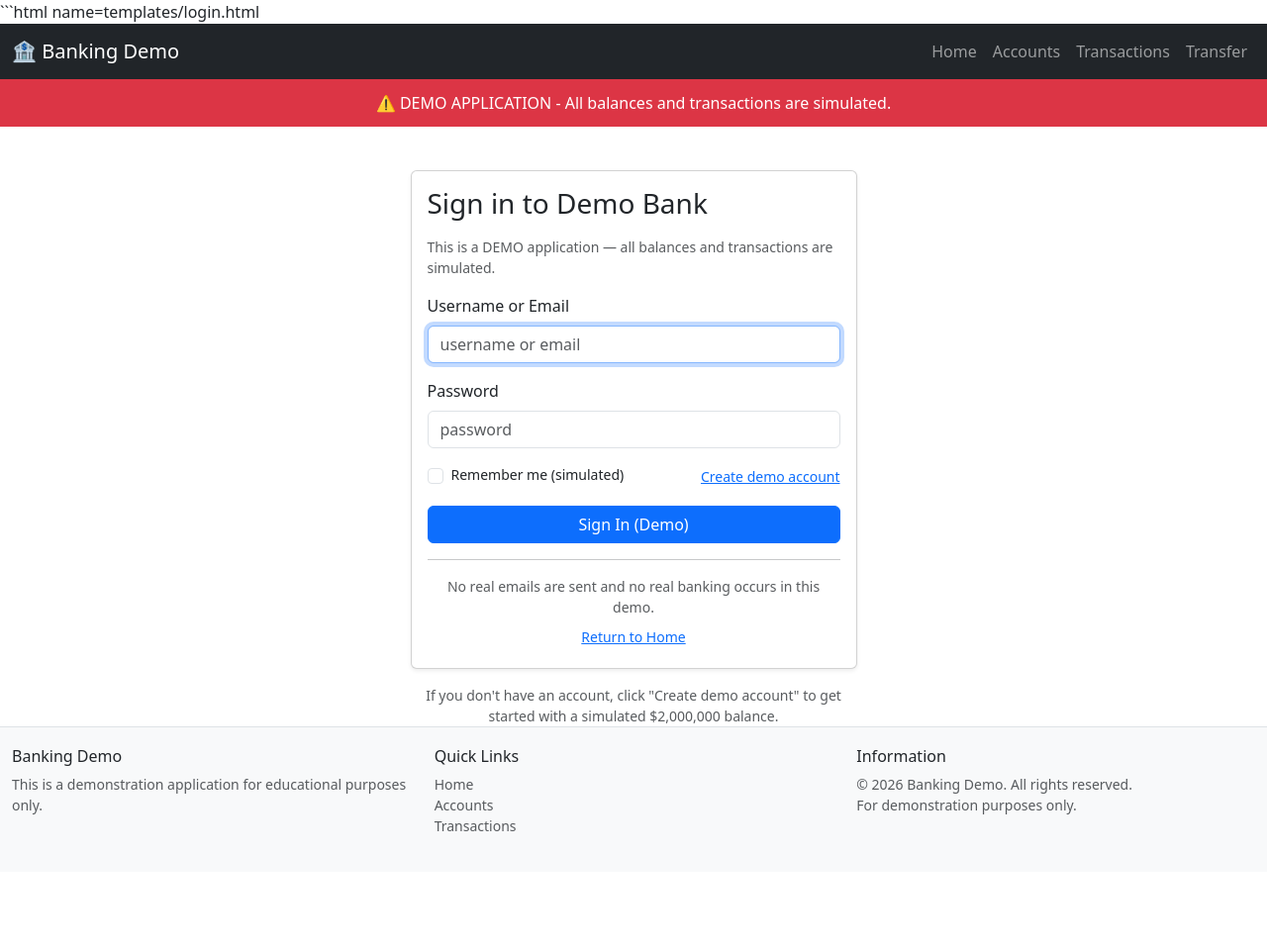
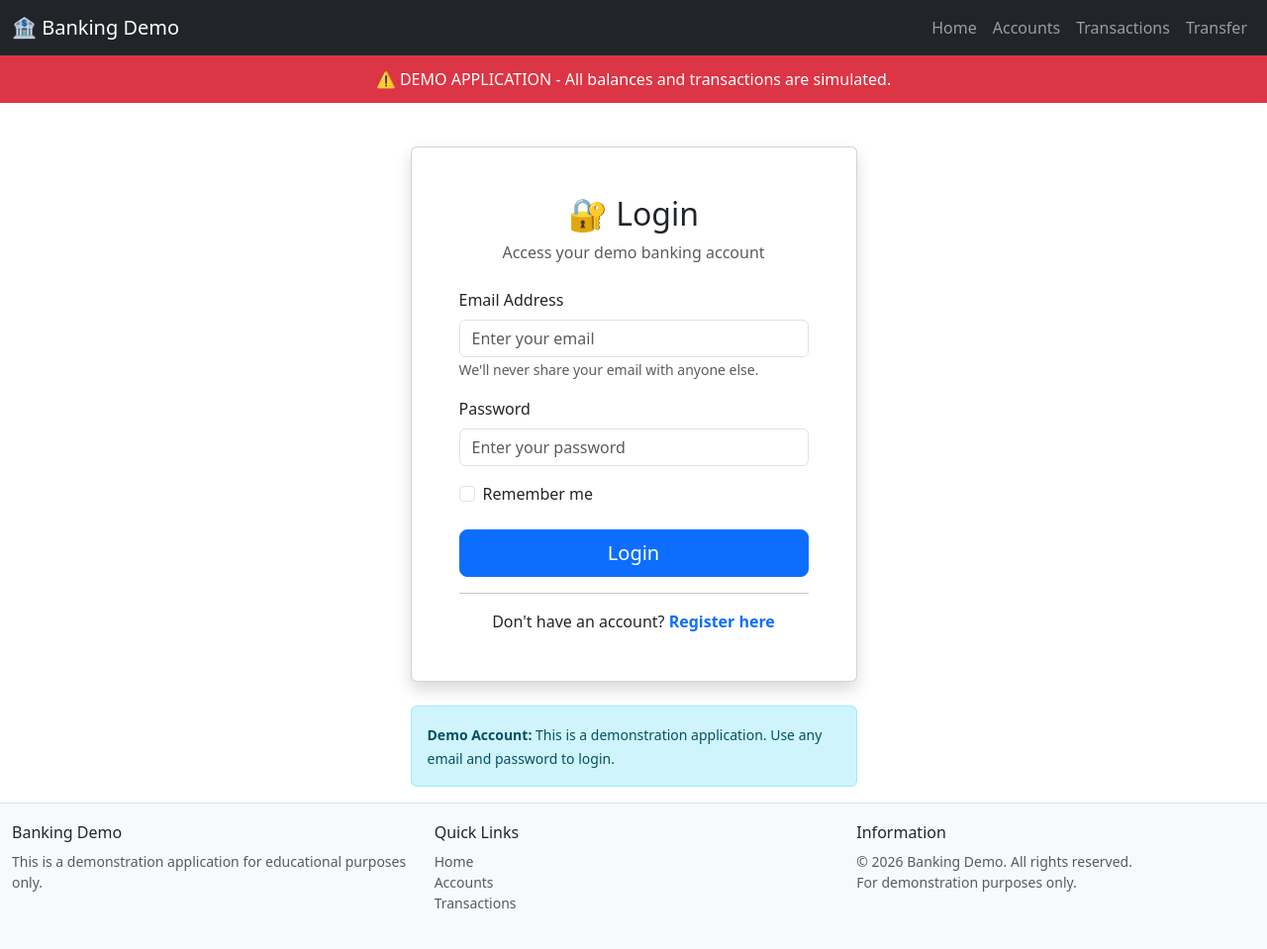
Before and after one commit to porpilastborn0147-afk/porpilastborn0147-afk, a Flask app: template templates/login.html in a window 1280 px wide. Shown: the whole page at 99% size. Before the commit the page ends 840 px from the top, so only its background shows below. Run offline with Flask 3, Linux system fonts and the light colour scheme; the template is opened without the code that fills it, so the values that code supplies are empty.

Commit message:
Update login.html

````diff
--- a/templates/login.html
+++ b/templates/login.html
@@ -1,63 +1,87 @@
-```html name=templates/login.html
-<!doctype html>
-<html lang="en">
-  <head>
-    <meta charset="utf-8" />
-    <title>{% block title %}Login - Demo Bank{% endblock %}</title>
-    <meta name="viewport" content="width=device-width, initial-scale=1" />
-  </head>
-
 {% extends "base.html" %}
 
+{% block title %}Login - Flask Banking Demo{% endblock %}
+
 {% block content %}
-  <div class="row justify-content-center">
-    <div class="col-md-6 col-lg-5">
-      <div class="card shadow-sm">
-        <div class="card-body">
-          <h3 class="card-title mb-3">Sign in to Demo Bank</h3>
-          <p class="text-muted small">This is a DEMO application — all balances and transactions are simulated.</p>
-
-          <form method="post" novalidate>
-            <div class="mb-3">
-              <label for="identifier" class="form-label">Username or Email</label>
-              <input id="identifier" name="identifier" type="text" class="form-control" placeholder="username or email" required autofocus>
+<div class="row">
+    <div class="col-lg-5 col-md-6 mx-auto">
+        <div class="card shadow">
+            <div class="card-body p-5">
+                <!-- Header -->
+                <div class="text-center mb-4">
+                    <h2 class="card-title mb-2">🔐 Login</h2>
+                    <p class="text-muted">Access your demo banking account</p>
                 </div>
 
+                <!-- Login Form -->
+                <form method="POST" action="/login" novalidate>
+                    <!-- Email Field -->
+                    <div class="mb-3">
+                        <label for="email" class="form-label">Email Address</label>
+                        <input
+                            type="email"
+                            class="form-control"
+                            id="email"
+                            name="email"
+                            placeholder="Enter your email"
+                            required
+                        >
+                        <small class="form-text text-muted">We'll never share your email with anyone else.</small>
+                    </div>
+
+                    <!-- Password Field -->
                     <div class="mb-3">
                         <label for="password" class="form-label">Password</label>
-              <input id="password" name="password" type="password" class="form-control" placeholder="password" required>
+                        <input
+                            type="password"
+                            class="form-control"
+                            id="password"
+                            name="password"
+                            placeholder="Enter your password"
+                            required
+                        >
                     </div>
 
-            <div class="d-flex justify-content-between align-items-center mb-3">
-              <div class="form-check">
-                <input class="form-check-input" type="checkbox" value="1" id="remember" name="remember">
-                <label class="form-check-label small" for="remember">
-                  Remember me (simulated)
+                    <!-- Remember Me Checkbox -->
+                    <div class="mb-4 form-check">
+                        <input
+                            type="checkbox"
+                            class="form-check-input"
+                            id="remember"
+                            name="remember"
+                        >
+                        <label class="form-check-label" for="remember">
+                            Remember me
                         </label>
                     </div>
-              <a href="{{ url_for('register') }}" class="small">Create demo account</a>
-            </div>
 
-            <div class="d-grid">
-              <button type="submit" class="btn btn-primary">Sign In (Demo)</button>
+                    <!-- Login Button -->
+                    <div class="d-grid mb-3">
+                        <button type="submit" class="btn btn-primary btn-lg">
+                            Login
+                        </button>
                     </div>
                 </form>
 
-          <hr class="my-3">
+                <!-- Divider -->
+                <hr>
 
+                <!-- Register Link -->
                 <div class="text-center">
-            <p class="small text-muted mb-1">No real emails are sent and no real banking occurs in this demo.</p>
-            <a href="{{ url_for('index') }}" class="btn btn-link btn-sm">Return to Home</a>
+                    <p class="mb-0">
+                        Don't have an account?
+                        <a href="/register" class="text-decoration-none fw-semibold">Register here</a>
+                    </p>
                 </div>
             </div>
         </div>
 
-      <!-- Helpful hint -->
-      <div class="mt-3 text-center">
-        <small class="text-muted">If you don't have an account, click "Create demo account" to get started with a simulated $2,000,000 balance.</small>
+        <!-- Info Alert -->
+        <div class="alert alert-info mt-4" role="alert">
+            <small>
+                <strong>Demo Account:</strong> This is a demonstration application. Use any email and password to login.
+            </small>
         </div>
     </div>
 </div>
 {% endblock %}
-</html>
-```
````
Lines whose indentation alone changed are shown as unchanged.
